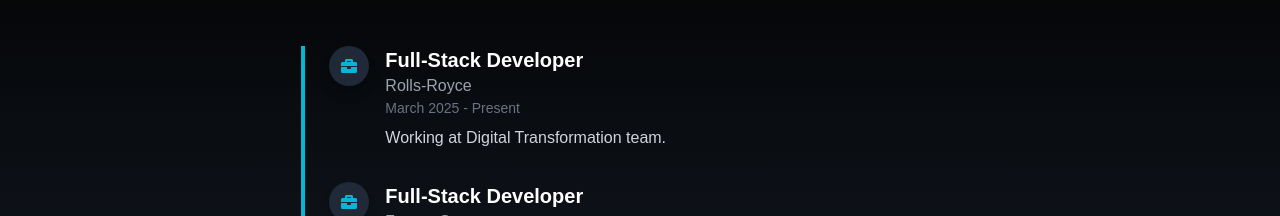
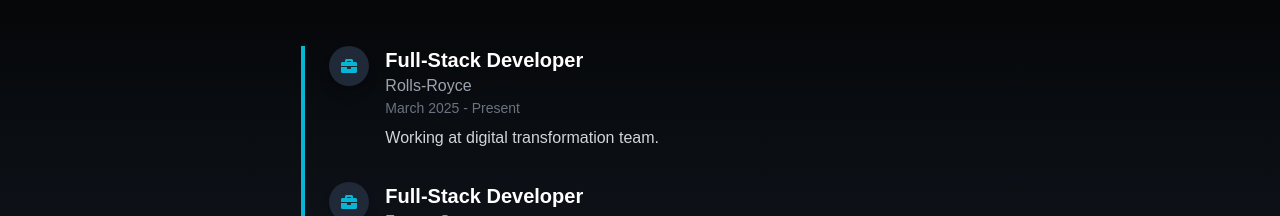
Before and after one commit to kaganrua/kaganrua-portfolio, a React (Create React App) app: page / in a window 1280 px wide. Shown: the part 1726-1942 px from the top of the page. Built offline with nearby package versions, Linux system fonts and the light colour scheme.

Commit message:
add latest job

```diff
--- a/src/components/WorkExperience.jsx
+++ b/src/components/WorkExperience.jsx
@@ -7,7 +7,7 @@ const experiences = [
     company: "Rolls-Royce",
     date: "March 2025 - Present",
     icon: <FaBriefcase className="text-cyan-500" />,
-    description: "Working at Digital Transformation team.",
+    description: "Working at digital transformation team.",
     startDate: new Date(2025, 3),
     endDate: null
   },
```
